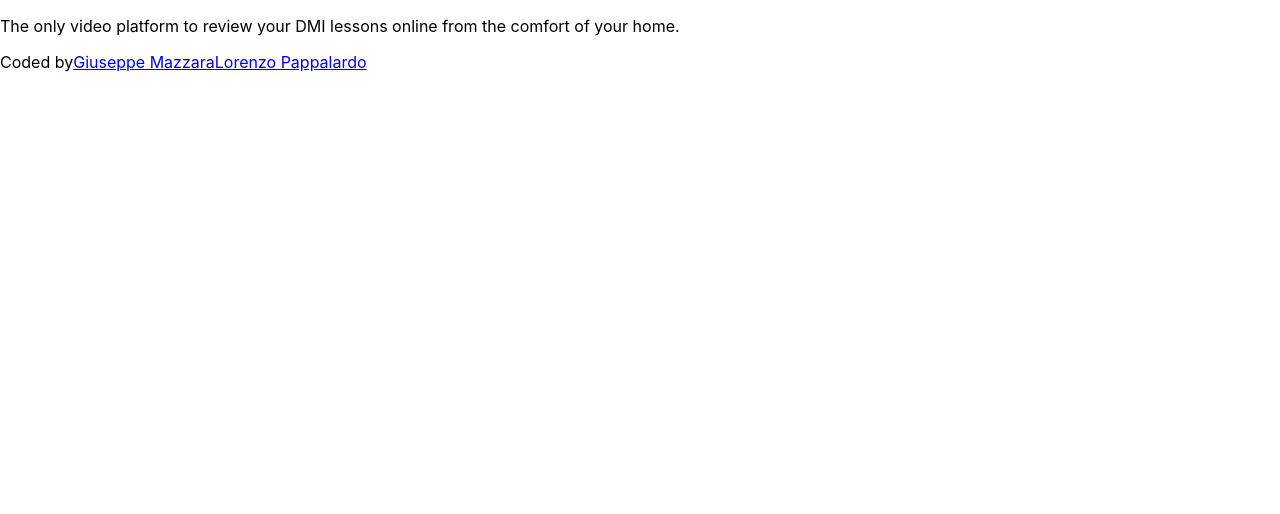
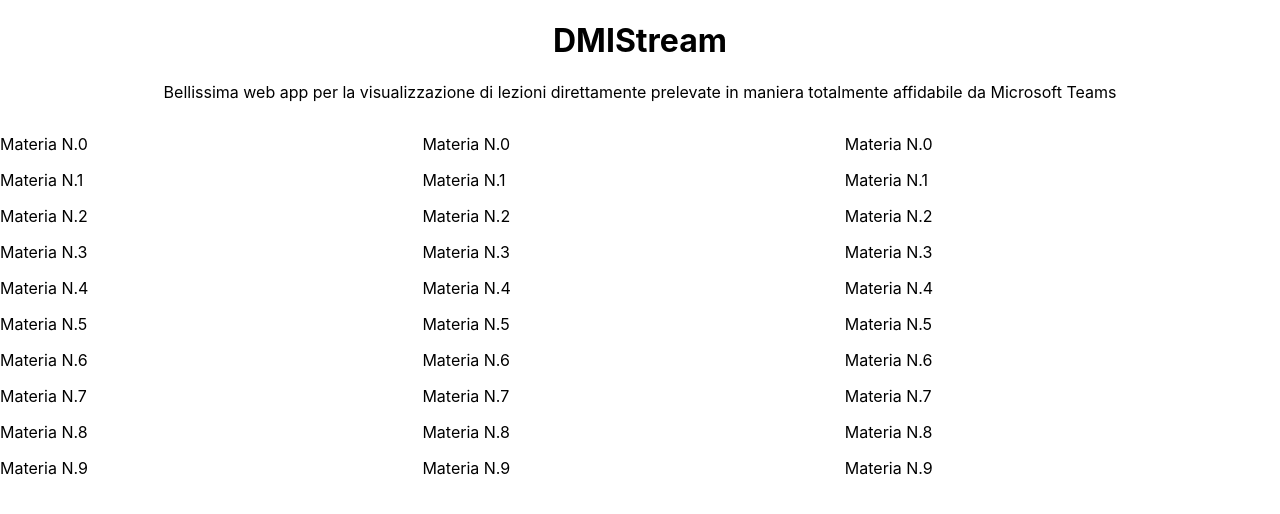
Before and after one commit to Hollerith98T/DMIStream, a React (Create React App) app: page / in a window 1280 px wide. Shown: the top 514 px of the page. Built offline with nearby package versions, Linux system fonts and the light colour scheme.

Commit message:
Basic template

```diff
--- a/src/App.css
+++ b/src/App.css
@@ -1,4 +1,16 @@
-Poi nel file css:
-.tipo1 {
- display: block
+.title {
+  text-align: center;
 }
+
+.description {
+  text-align: center;
+}
+
+.contents-grid {
+  display: grid;
+  grid-template-columns: 33% 33% 34%;
+}
+
+.columns {
+  width: 33%;
+}
--- a/src/App.tsx
+++ b/src/App.tsx
@@ -2,16 +2,36 @@
 import './App.css';
 
 function App() {
+  let subjects: string[] = [];
+
+  for (let i: number = 0; i < 10; i++) {
+    subjects.push(`Materia N.${i}`);
+  }
+
   return (
-    <div className="App" >
-        <p>
-        The only video platform to review your DMI lessons online from the comfort of your home.
-        </p>
-    <p className="credits">
-      Coded by
-      <a href="https://github.com/Hollerith98T">Giuseppe Mazzara</a>
-      <a href="https://github.com/Lorenzo-Pappalardo">Lorenzo Pappalardo</a>
-    </p>
+    <div>
+      <h1 className="title">DMIStream</h1>
+      <p className="description">
+        Bellissima web app per la visualizzazione di lezioni direttamente prelevate in maniera
+        totalmente affidabile da Microsoft Teams
+      </p>
+      <div className="contents-grid">
+        <div className="columns">
+          {subjects.map((subject, index) => (
+            <p>{subject}</p>
+          ))}
+        </div>
+        <div className="columns">
+          {subjects.map((subject, index) => (
+            <p>{subject}</p>
+          ))}
+        </div>
+        <div className="columns">
+          {subjects.map((subject, index) => (
+            <p>{subject}</p>
+          ))}
+        </div>
+      </div>
     </div>
   );
 }
```
